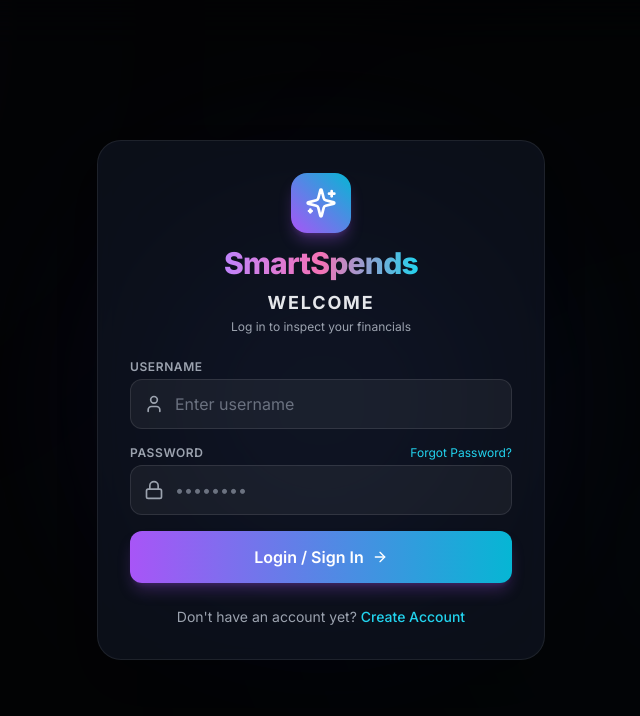
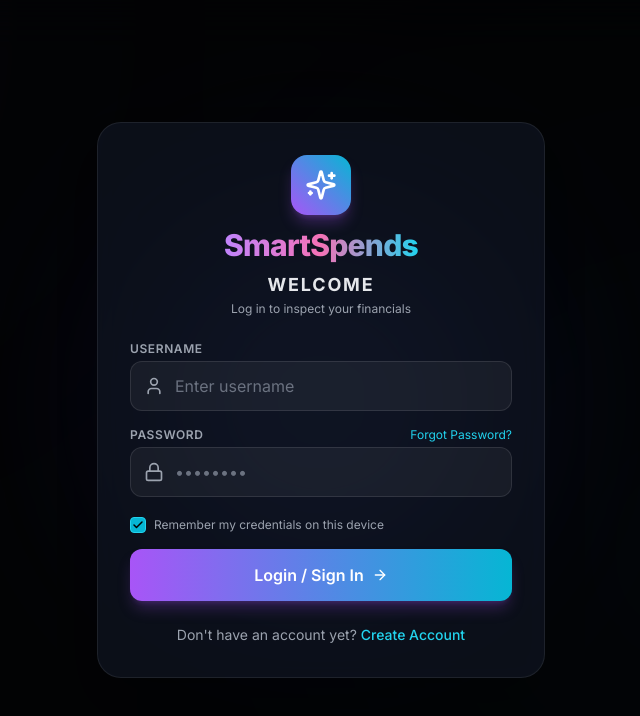
Before and after one commit to sreekar951-design/SmartSpends, a React (Vite) app in the folder frontend/: page / in a window 1280 px wide. Shown: the top 716 px of the page, without its empty margins (319-959 px from the left). Built offline with nearby package versions, Linux system fonts and the light colour scheme; no server answers.

Commit message:
Fix credentials remembering and password autofill

```diff
--- a/frontend/src/App.jsx
+++ b/frontend/src/App.jsx
@@ -10,14 +10,17 @@ import ExpenseList from './components/ExpenseList';
 const API_URL = import.meta.env.VITE_API_URL || 'http://localhost:5000';
 
 export default function App() {
-  const [user, setUser] = useState(null);
-  const [token, setToken] = useState(sessionStorage.getItem('token') || '');
+  // Check both localStorage (persistent) and sessionStorage (temporary)
+  const initialToken = localStorage.getItem('token') || sessionStorage.getItem('token') || '';
+  const initialUser = localStorage.getItem('user') || sessionStorage.getItem('user');
+
+  const [user, setUser] = useState(initialUser ? JSON.parse(initialUser) : null);
+  const [token, setToken] = useState(initialToken);
   const [expenses, setExpenses] = useState([]);
   const [selectedDate, setSelectedDate] = useState(null);
   const [isFormOpen, setIsFormOpen] = useState(false);
   const [viewDate, setViewDate] = useState(new Date());
 
-  // Function to fetch latest expenses from backend
   const fetchExpenses = async (jwtToken) => {
     if (!jwtToken) return;
     try {
@@ -33,20 +36,13 @@ export default function App() {
     }
   };
 
-  // Auto-sync: Poll every 10 seconds & re-fetch when tab is focused
   useEffect(() => {
-    localStorage.clear();
-    const savedUser = sessionStorage.getItem('user');
-
-    if (savedUser && token) {
-      setUser(JSON.parse(savedUser));
+    if (token && user) {
       fetchExpenses(token);
 
-      // 1. Auto-fetch whenever you switch back to this tab/app
       const handleFocus = () => fetchExpenses(token);
       window.addEventListener('focus', handleFocus);
 
-      // 2. Background polling every 10 seconds for instant bank SMS updates
       const interval = setInterval(() => {
         fetchExpenses(token);
       }, 10000);
@@ -65,9 +61,10 @@ export default function App() {
   };
 
   const handleLogout = () => {
+    localStorage.removeItem('token');
+    localStorage.removeItem('user');
     sessionStorage.removeItem('token');
     sessionStorage.removeItem('user');
-    localStorage.clear();
     setUser(null);
     setToken('');
     setExpenses([]);
@@ -108,7 +105,6 @@ export default function App() {
 
   return (
     <div className="min-h-screen bg-[#0B0F17] text-gray-100 p-4 md:p-8 relative selection:bg-purple-500 selection:text-white">
-      {/* Background Animated Glows */}
       <div className="fixed -top-40 -left-40 w-96 h-96 bg-purple-600/20 rounded-full blur-[140px] pointer-events-none" />
       <div className="fixed bottom-0 right-0 w-[500px] h-[500px] bg-cyan-600/15 rounded-full blur-[160px] pointer-events-none" />
 
@@ -116,7 +112,6 @@ export default function App() {
         <AuthModal onLoginSuccess={handleLoginSuccess} />
       ) : (
         <div className="max-w-7xl mx-auto space-y-6">
-          {/* Top Bar Header */}
           <div className="flex flex-col md:flex-row items-start md:items-center justify-between gap-4">
             <div>
               <h1 className="text-3xl font-extrabold tracking-tight bg-clip-text text-transparent bg-gradient-to-r from-purple-400 via-pink-400 to-cyan-400">
@@ -125,7 +120,6 @@ export default function App() {
               <p className="text-xs text-gray-400">Personal Expense Tracker</p>
             </div>
 
-            {/* Top Right Stats Box */}
             <TopRightStats
               expenses={expenses}
               user={user}
@@ -134,7 +128,6 @@ export default function App() {
             />
           </div>
 
-          {/* Quick Action Button */}
           <div className="flex justify-end">
             <motion.button
               whileHover={{ scale: 1.05 }}
@@ -146,7 +139,6 @@ export default function App() {
             </motion.button>
           </div>
 
-          {/* Main Dashboard Layout */}
           <div className="grid grid-cols-1 lg:grid-cols-12 gap-6">
             <div className="lg:col-span-7">
               <AnimatedCalendar
@@ -168,7 +160,6 @@ export default function App() {
             </div>
           </div>
 
-          {/* Add Expense Modal */}
           <ExpenseForm
             isOpen={isFormOpen}
             onClose={() => setIsFormOpen(false)}
--- a/frontend/src/components/AuthModal.jsx
+++ b/frontend/src/components/AuthModal.jsx
@@ -1,15 +1,16 @@
-import React, { useState } from 'react';
+import React, { useState, useEffect } from 'react';
 import { motion } from 'framer-motion';
-import { User, Lock, ArrowRight, Sparkles, KeyRound } from 'lucide-react';
+import { User, Lock, ArrowRight, Sparkles, KeyRound, Check } from 'lucide-react';
 
 const API_URL = import.meta.env.VITE_API_URL || 'http://localhost:5000';
 
 export default function AuthModal({ onLoginSuccess }) {
   // mode: 'login' | 'register' | 'forgot'
   const [mode, setMode] = useState('login');
-  const [username, setUsername] = useState('');
+  const [username, setUsername] = useState(localStorage.getItem('saved_username') || '');
   const [password, setPassword] = useState('');
   const [newPassword, setNewPassword] = useState('');
+  const [rememberMe, setRememberMe] = useState(true);
   const [error, setError] = useState('');
   const [successMsg, setSuccessMsg] = useState('');
   const [loading, setLoading] = useState(false);
@@ -36,7 +37,7 @@ export default function AuthModal({ onLoginSuccess }) {
           setPassword('');
           setNewPassword('');
           setSuccessMsg('');
-        }, 2000);
+        }, 1500);
         return;
       }
 
@@ -50,8 +51,18 @@ export default function AuthModal({ onLoginSuccess }) {
 
       if (!res.ok) throw new Error(data.error || 'Authentication failed');
 
-      sessionStorage.setItem('token', data.token);
-      sessionStorage.setItem('user', JSON.stringify(data.user));
+      // Save credentials based on "Remember Me"
+      if (rememberMe) {
+        localStorage.setItem('token', data.token);
+        localStorage.setItem('user', JSON.stringify(data.user));
+        localStorage.setItem('saved_username', username);
+      } else {
+        sessionStorage.setItem('token', data.token);
+        sessionStorage.setItem('user', JSON.stringify(data.user));
+        localStorage.removeItem('token');
+        localStorage.removeItem('user');
+      }
+
       onLoginSuccess(data.user, data.token);
     } catch (err) {
       setError(err.message);
@@ -62,7 +73,7 @@ export default function AuthModal({ onLoginSuccess }) {
 
   return (
     <div className="fixed inset-0 z-50 flex items-center justify-center bg-black/80 backdrop-blur-xl px-4">
-      {/* Background Neon Glows */}
+      {/* Background Glows */}
       <motion.div
         animate={{ scale: [1, 1.2, 1], opacity: [0.3, 0.5, 0.3] }}
         transition={{ duration: 6, repeat: Infinity, ease: 'easeInOut' }}
@@ -122,13 +133,16 @@ export default function AuthModal({ onLoginSuccess }) {
           </motion.div>
         )}
 
-        <form onSubmit={handleSubmit} className="space-y-4">
+        <form onSubmit={handleSubmit} className="space-y-4" autoComplete="on">
           <div>
             <label className="text-xs font-semibold text-gray-400 uppercase tracking-wider mb-1 block">Username</label>
             <div className="relative">
               <User className="w-5 h-5 absolute left-3.5 top-1/2 -translate-y-1/2 text-gray-400" />
               <input
                 type="text"
+                name="username"
+                id="username"
+                autoComplete="username"
                 required
                 value={username}
                 onChange={(e) => setUsername(e.target.value)}
@@ -145,6 +159,9 @@ export default function AuthModal({ onLoginSuccess }) {
                 <KeyRound className="w-5 h-5 absolute left-3.5 top-1/2 -translate-y-1/2 text-gray-400" />
                 <input
                   type="password"
+                  name="new-password"
+                  id="new-password"
+                  autoComplete="new-password"
                   required
                   value={newPassword}
                   onChange={(e) => setNewPassword(e.target.value)}
@@ -174,6 +191,9 @@ export default function AuthModal({ onLoginSuccess }) {
                 <Lock className="w-5 h-5 absolute left-3.5 top-1/2 -translate-y-1/2 text-gray-400" />
                 <input
                   type="password"
+                  name="password"
+                  id="password"
+                  autoComplete={mode === 'register' ? 'new-password' : 'current-password'}
                   required
                   value={password}
                   onChange={(e) => setPassword(e.target.value)}
@@ -181,6 +201,20 @@ export default function AuthModal({ onLoginSuccess }) {
                   className="w-full pl-11 pr-4 py-3 bg-white/5 border border-white/10 rounded-xl text-white placeholder-gray-500 focus:outline-none focus:border-cyan-400 transition-all duration-300"
                 />
               </div>
+            </div>
+          )}
+
+          {/* Remember Me Checkbox */}
+          {mode !== 'forgot' && (
+            <div className="flex items-center gap-2 pt-1 cursor-pointer" onClick={() => setRememberMe(!rememberMe)}>
+              <div
+                className={`w-4 h-4 rounded flex items-center justify-center border transition-all ${
+                  rememberMe ? 'bg-cyan-500 border-cyan-400' : 'bg-white/5 border-white/20'
+                }`}
+              >
+                {rememberMe && <Check className="w-3 h-3 text-black stroke-[3]" />}
+              </div>
+              <span className="text-xs text-gray-400 select-none">Remember my credentials on this device</span>
             </div>
           )}
 
```
